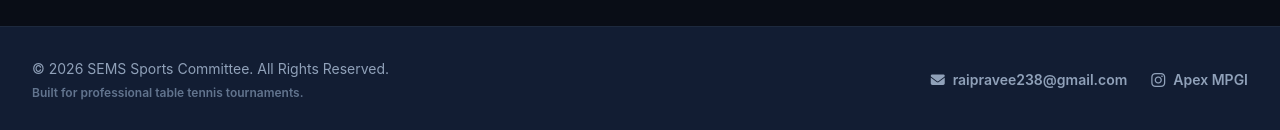
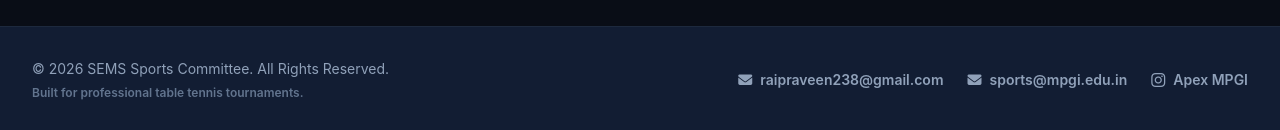
Before and after one commit to aksankit2005/SEMS-TT-REACT, a React (Vite) app: page / in a window 1280 px wide. Shown: the part 1124-1254 px from the top of the page. Built offline with nearby package versions, Linux system fonts and the light colour scheme.

Commit message:
add email

```diff
--- a/src/components/Footer.jsx
+++ b/src/components/Footer.jsx
@@ -22,8 +22,18 @@ export const Footer = () => {
             className="flex items-center gap-2 hover:text-blue-500 dark:hover:text-blue-400 transition-colors"
           >
             <i className="fa-solid fa-envelope"></i>
-            <span>raipravee238@gmail.com</span>
+            <span>raipraveen238@gmail.com</span>
+
           </a>
+          <a
+            href="mailto:sports@mpgi.edu.in"
+            className="flex items-center gap-2 hover:text-blue-500 dark:hover:text-blue-400 transition-colors"
+          >
+            <i className="fa-solid fa-envelope"></i>
+            <span>sports@mpgi.edu.in</span>
+
+          </a>
+
 
           {/* Instagram Link */}
           <a
```
